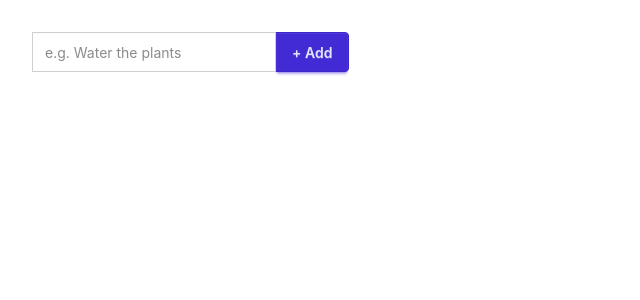
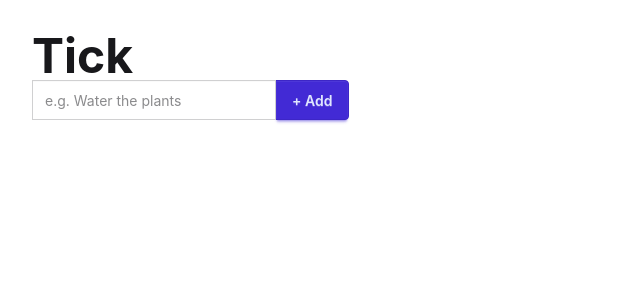
Before and after one commit to martinflischman/tick, a React (Vite) app: page / in a window 1280 px wide. Shown: the top 300 px of the page, without its empty margins (0-640 px from the left). Built offline with nearby package versions, Linux system fonts and the light colour scheme.

Commit message:
refactor: rename AddTodo component to TodoInput and add app title
- Rename AddTodo component to TodoInput for clearer naming
- Update import in App.jsx to use TodoInput
- Add "Tick" heading to application
- Remove deprecated AddTodo component file

```diff
--- a/src/App.jsx
+++ b/src/App.jsx
@@ -1,9 +1,10 @@
-import { AddTodo } from "./components/AddTodo";
+import { TodoInput } from "./components/TodoInput";
 
 export default function App() {
   return (
     <div className="min-h-screen p-8">
-      <AddTodo />
+      <h1 className="text-5xl font-bold">Tick</h1>
+      <TodoInput />
     </div>
   );
 }
--- a/src/components/AddTodo.jsx
+++ b/src/components/TodoInput.jsx
@@ -1,4 +1,4 @@
-export function AddTodo() {
+export function TodoInput() {
   return (
     <div className="join">
       <label className="input">
```
